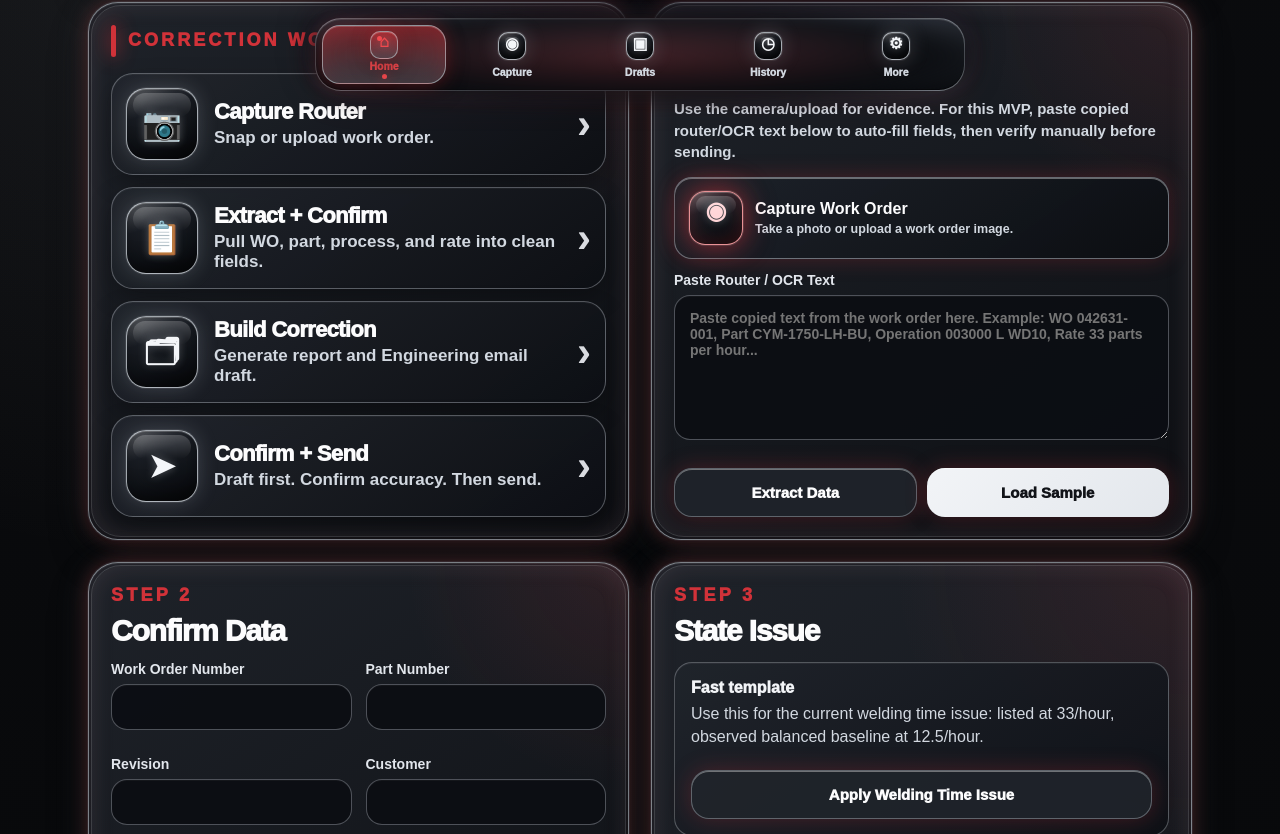
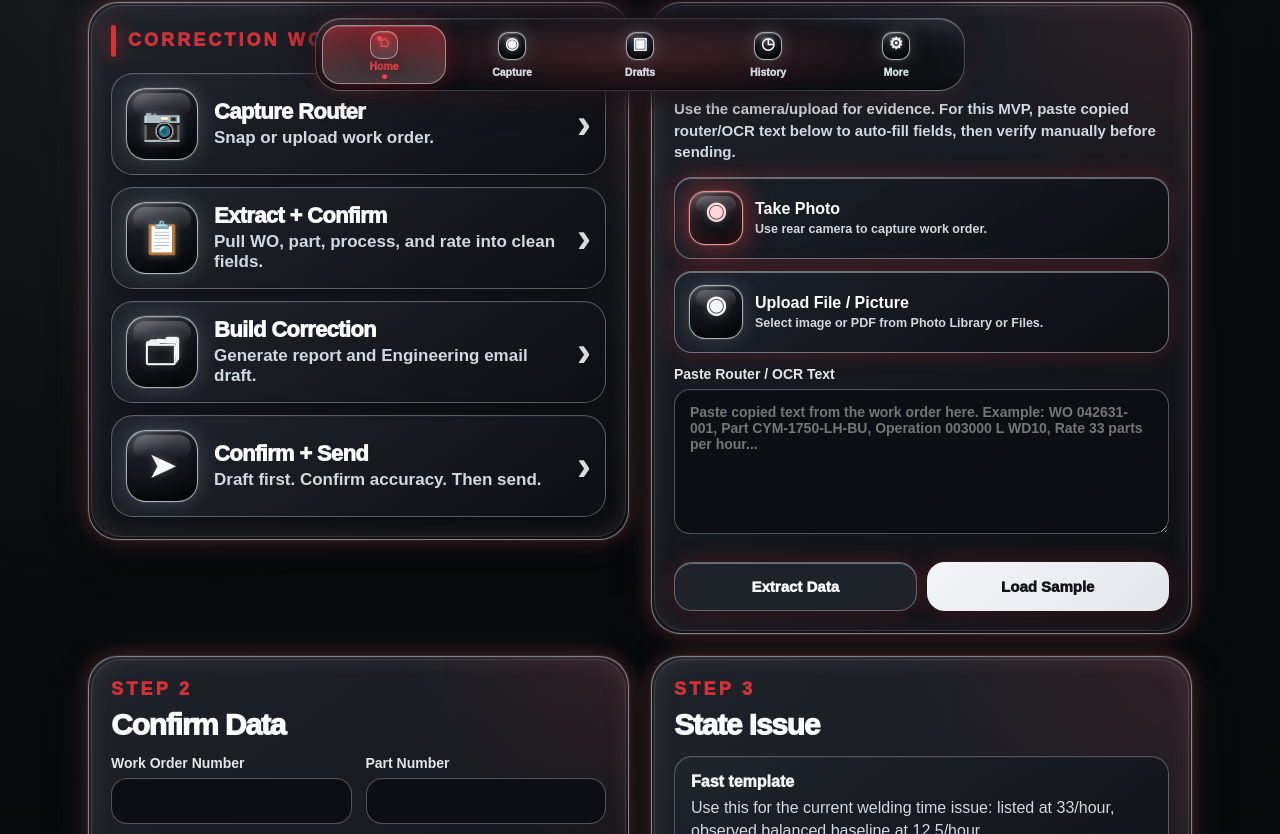
Before and after one commit to kool1160/Applied-intelligence-Ai-Woc, a Next.js app: page / in a window 1280 px wide. Shown: the part 701-1535 px from the top of the page. Built offline with nearby package versions, Linux system fonts and the light colour scheme.

Commit message:
Split work order capture into camera and upload actions

```diff
--- a/app/page.tsx
+++ b/app/page.tsx
@@ -182,9 +182,11 @@ function extractRouterData(source: string, existing: WocData): WocData {
 }
 
 export default function Home() {
-  const captureInputRef = useRef<HTMLInputElement>(null);
+  const takePhotoInputRef = useRef<HTMLInputElement>(null);
+  const uploadInputRef = useRef<HTMLInputElement>(null);
   const [data, setData] = useState<WocData>(blank);
   const [imageUrl, setImageUrl] = useState('');
+  const [selectedFileName, setSelectedFileName] = useState('');
   const [routerText, setRouterText] = useState('');
   const [showDraft, setShowDraft] = useState(false);
   const [checks, setChecks] = useState<boolean[]>(Array(5).fill(false));
@@ -393,6 +395,18 @@ ${emailBody}`;
   }, [emailBody, emailSubject]);
 
   const allConfirmed = checks.every(Boolean);
+
+  const onWorkOrderFileSelected = (file?: File) => {
+    if (!file) return;
+
+    setSelectedFileName(file.name);
+    if (file.type.startsWith('image/')) {
+      setImageUrl(URL.createObjectURL(file));
+      return;
+    }
+
+    setImageUrl('');
+  };
   const readyToDraft = Boolean(data.workOrder && data.partNumber && data.operation && data.process && data.category && data.problemSummary && data.requestedAction);
 
   const copyText = async (text: string) => {
@@ -513,24 +527,40 @@ ${emailBody}`;
         </div>
         <p className="mini-note">Use the camera/upload for evidence. For this MVP, paste copied router/OCR text below to auto-fill fields, then verify manually before sending.</p>
         <input
-          ref={captureInputRef}
+          ref={takePhotoInputRef}
           className="capture-input-hidden"
           type="file"
           accept="image/*"
           capture="environment"
           onChange={(event) => {
-            const file = event.target.files?.[0];
-            if (file) setImageUrl(URL.createObjectURL(file));
+            onWorkOrderFileSelected(event.target.files?.[0]);
           }}
         />
-        <button type="button" className="capture-trigger" onClick={() => captureInputRef.current?.click()}>
+        <input
+          ref={uploadInputRef}
+          className="capture-input-hidden"
+          type="file"
+          accept="image/*,application/pdf"
+          onChange={(event) => {
+            onWorkOrderFileSelected(event.target.files?.[0]);
+          }}
+        />
+        <button type="button" className="capture-trigger" onClick={() => takePhotoInputRef.current?.click()}>
           <span className="glass-icon-tile active">📷</span>
           <span>
-            <strong>Capture Work Order</strong>
-            <small>Take a photo or upload a work order image.</small>
+            <strong>Take Photo</strong>
+            <small>Use rear camera to capture work order.</small>
+          </span>
+        </button>
+        <button type="button" className="capture-trigger" onClick={() => uploadInputRef.current?.click()}>
+          <span className="glass-icon-tile">📁</span>
+          <span>
+            <strong>Upload File / Picture</strong>
+            <small>Select image or PDF from Photo Library or Files.</small>
           </span>
         </button>
         {imageUrl ? <img className="preview" src={imageUrl} alt="Uploaded work order preview" /> : null}
+        {!imageUrl && selectedFileName ? <p className="mini-note">Selected file: {selectedFileName}</p> : null}
         <label>
           Paste Router / OCR Text
           <textarea
```
